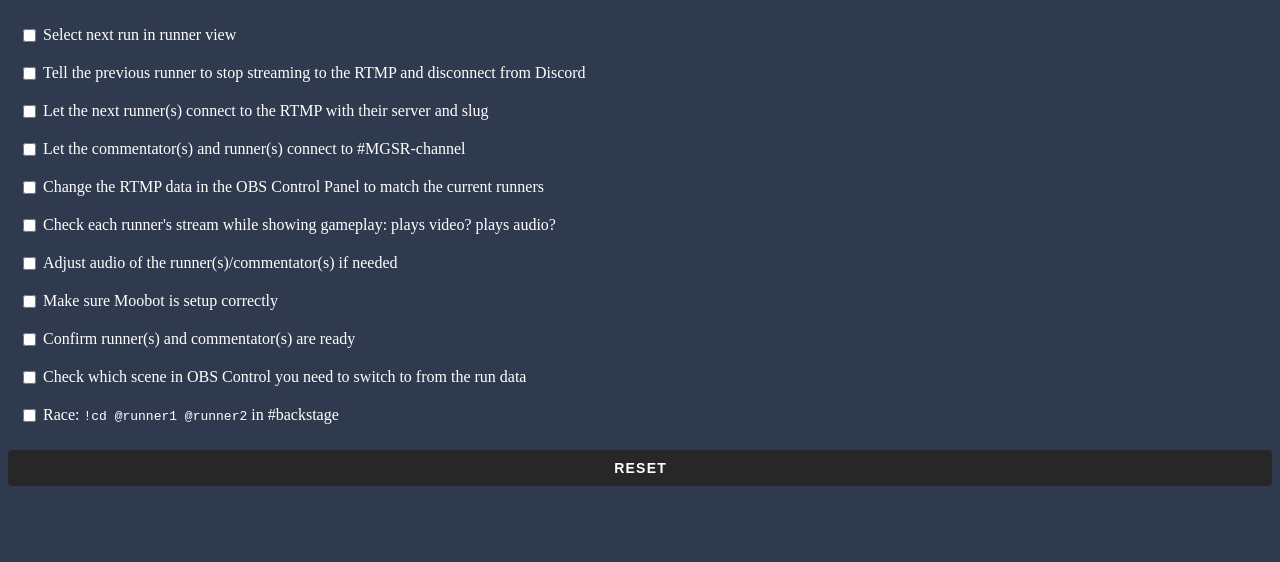
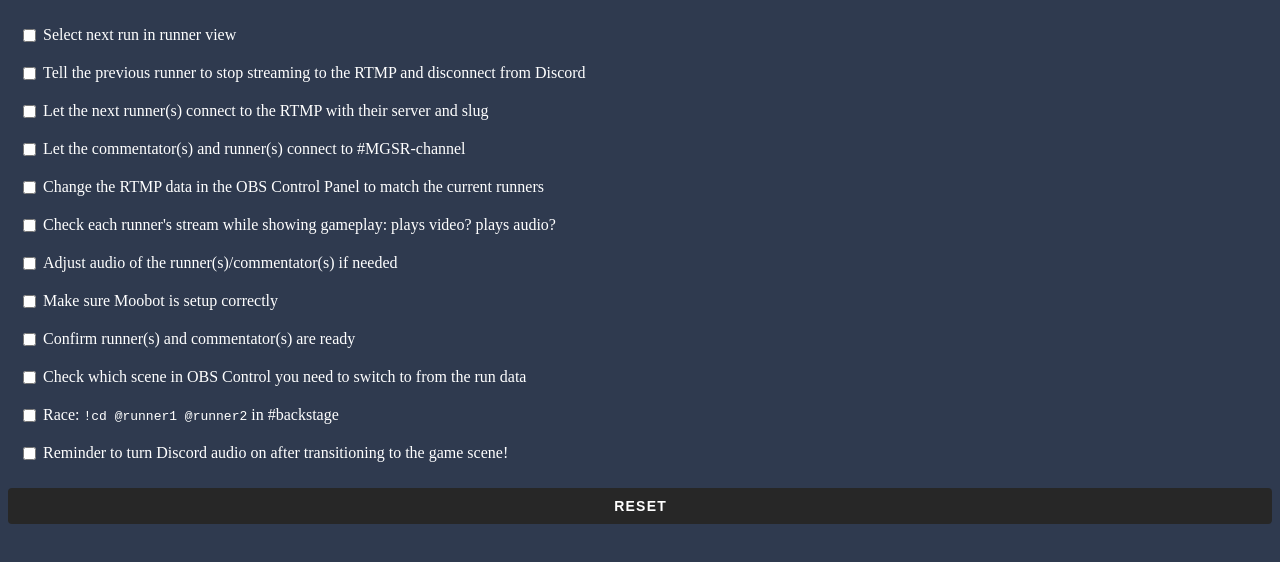
Before and after one commit to TheLightningStrikes/mgsr-host-checklist, a website: page dashboard/checklist.html in a window 1280 px wide. Drawn offline with Linux system fonts and the light colour scheme.

Commit message:
Added an extra reminder for hosts that forget to turn the Discord audio on after leaving intermission.

```diff
--- a/dashboard/checklist.html
+++ b/dashboard/checklist.html
@@ -96,7 +96,14 @@
                 Race: <code>!cd @runner1 @runner2</code> in #backstage
             </li>
         </label>
-
+        <label for="checkbox-12">
+            <li id="list-item-12">
+                <div class="checkbox">
+                    <input id="checkbox-12" type="checkbox">
+                </div>
+                Reminder to turn Discord audio on after transitioning to the game scene!
+            </li>
+        </label>
     </ul>
     <button class="reset" id="reset" name="reset">Reset</button>
 </body>
```
